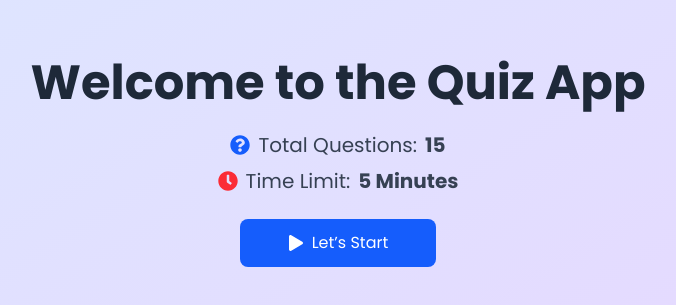
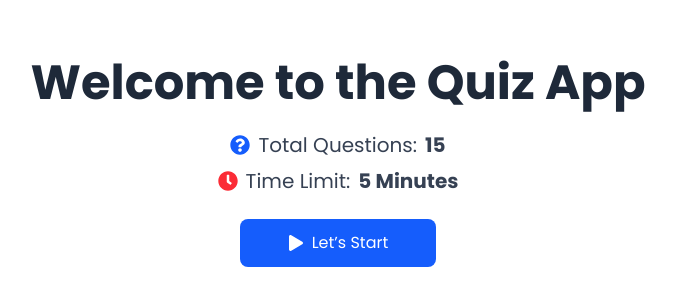
Before and after one commit to razashaikh99/React-Quiz-App, a React (Vite) app: page / in a window 1280 px wide. Shown: the part 237-542 px from the top of the page, without its empty margins (302-978 px from the left). Built offline with nearby package versions, Linux system fonts and the light colour scheme.

Commit message:
update Main page

```diff
--- a/src/App.css
+++ b/src/App.css
@@ -8,6 +8,7 @@ body {
   min-height: 100vh;
   margin: 0;
   padding: 0;
+  overflow-x: hidden;
 }
 
 @theme {
--- a/src/Components/MainPage.jsx
+++ b/src/Components/MainPage.jsx
@@ -9,14 +9,14 @@ export default function MainPage() {
 
     useEffect(() => {
         AOS.init({ duration: 800 });
-    }, []);
+    }, [])
 
     const handleStart = () => {
         navigate("/quiz")
     }
 
     return (
-        <div className="h-screen flex flex-col items-center justify-center text-center px-4">
+        <div className="min-h-screen overflow-hidden flex flex-col items-center justify-center text-center px-4 bg-white">
             <h1
                 className="text-4xl md:text-5xl font-bold text-gray-800 mb-6"
                 data-aos="fade-up"
```
